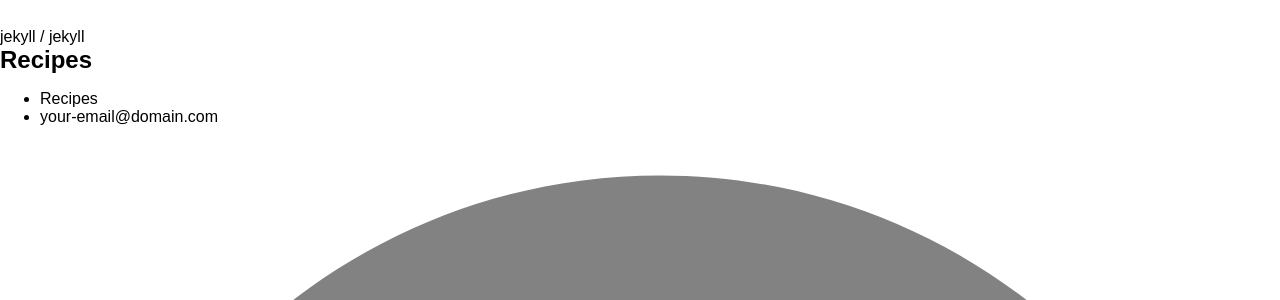
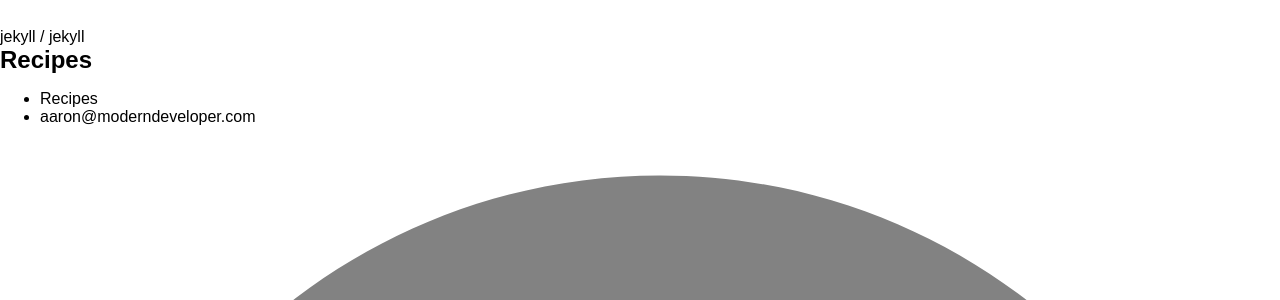
Before and after one commit to moderndeveloper/recipes-styleguide, a Jekyll site: the page built from about.md, in a window 1280 px wide and 1400 px high, scrolled down 3595 px. Shown: the part 152-452 px from the top of the window. Built offline with Jekyll 4.4.1, drawn with Linux system fonts in a browser that asks for light colours; nearby versions of some CDN libraries; some of the changed text lies outside the part shown.

```diff
--- a/_config.yml
+++ b/_config.yml
@@ -7,15 +7,16 @@
 
 # Site settings
 title: Recipes
-email: your-email@domain.com
+email: aaron@moderndeveloper.com
 description: > # this means to ignore newlines until "baseurl":
   Write an awesome description for your new site here. You can edit this
   line in _config.yml. It will appear in your document head meta (for
   Google search results) and in your feed.xml site description.
-baseurl: "" # the subpath of your site, e.g. /blog
-url: "http://yourdomain.com" # the base hostname & protocol for your site
-twitter_username: jekyllrb
-github_username:  jekyll
+baseurl: "/recipes-styleguide" # the subpath of your site, e.g. /blog
+url: "http://moderndeveloper.github.io" # the base hostname & protocol for your site
+twitter_username: moderndeveloper
+github_username:  moderndeveloper
+exclude: [vendor]
 
 # Build settings
 markdown: kramdown
```
Also changed, not shown: .travis.yml (added).
